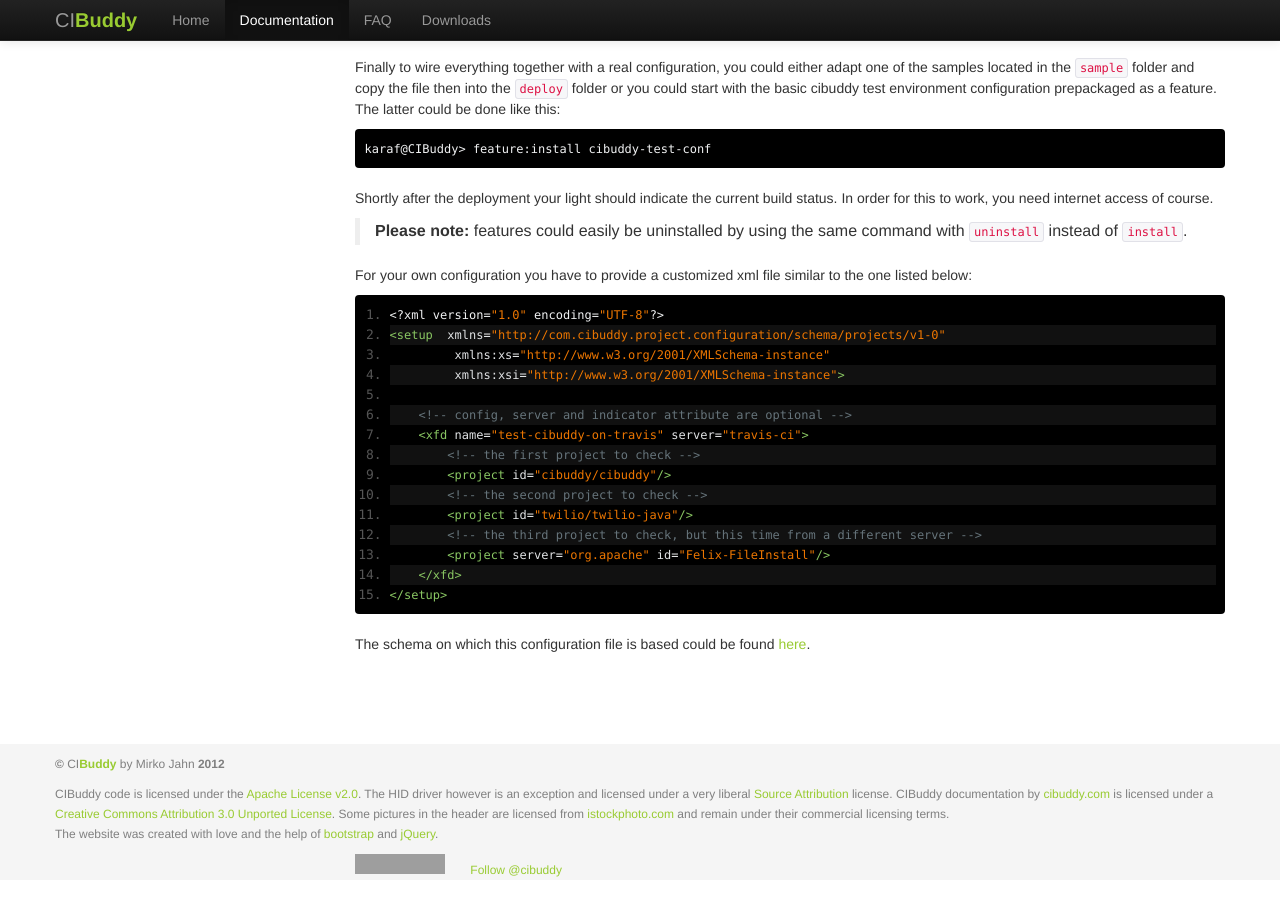
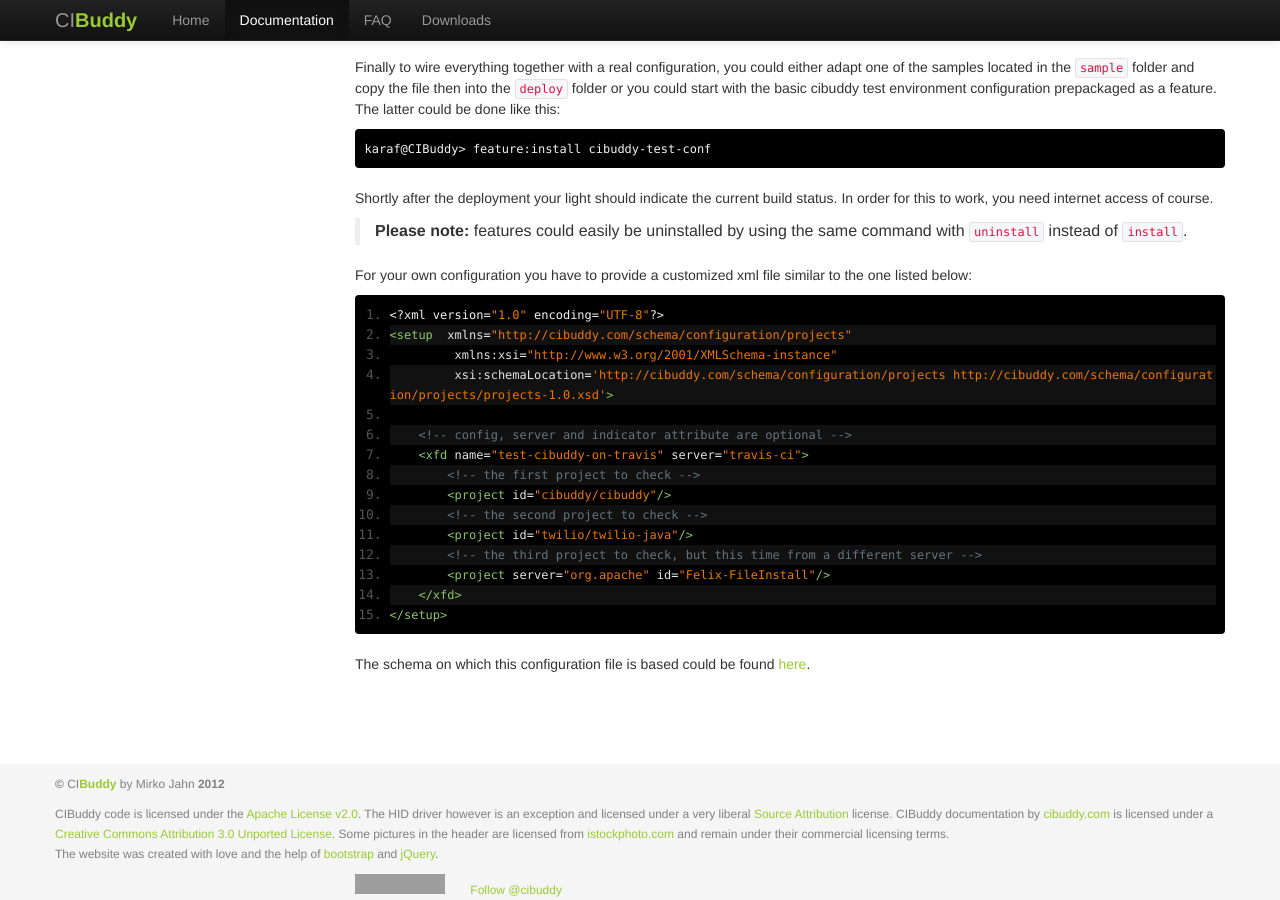
Before and after one commit to cibuddy/cibuddy.github.com, a Jekyll site: the page built from documentation.html, in a window 1280 px wide and 900 px high, scrolled down 3045 px. Built offline with Jekyll 4.4.1, drawn with Linux system fonts in a browser that asks for light colours; Markdown is read by kramdown in place of the engine named in the settings; comment, search, counter and statistics services are not loaded; grey boxes are pictures that could not be loaded.

Commit message:
Updated Schema for the project setup

```diff
--- a/documentation.html
+++ b/documentation.html
@@ -166,9 +166,9 @@
                     <p>For your own configuration you have to provide a customized xml file similar to the one listed below:</p>
 
                     <pre class="prettyprint linenums"><code>&lt;?xml version="1.0" encoding="UTF-8"?&gt;
-&lt;setup  xmlns="http://com.cibuddy.project.configuration/schema/projects/v1-0"
-         xmlns:xs="http://www.w3.org/2001/XMLSchema-instance"
-         xmlns:xsi="http://www.w3.org/2001/XMLSchema-instance"&gt;
+&lt;setup  xmlns="http://cibuddy.com/schema/configuration/projects"
+         xmlns:xsi="http://www.w3.org/2001/XMLSchema-instance"
+         xsi:schemaLocation='http://cibuddy.com/schema/configuration/projects http://cibuddy.com/schema/configuration/projects/projects-1.0.xsd'&gt;
 
     &lt;!-- config, server and indicator attribute are optional --&gt;
     &lt;xfd name="test-cibuddy-on-travis" server="travis-ci"&gt;
```
